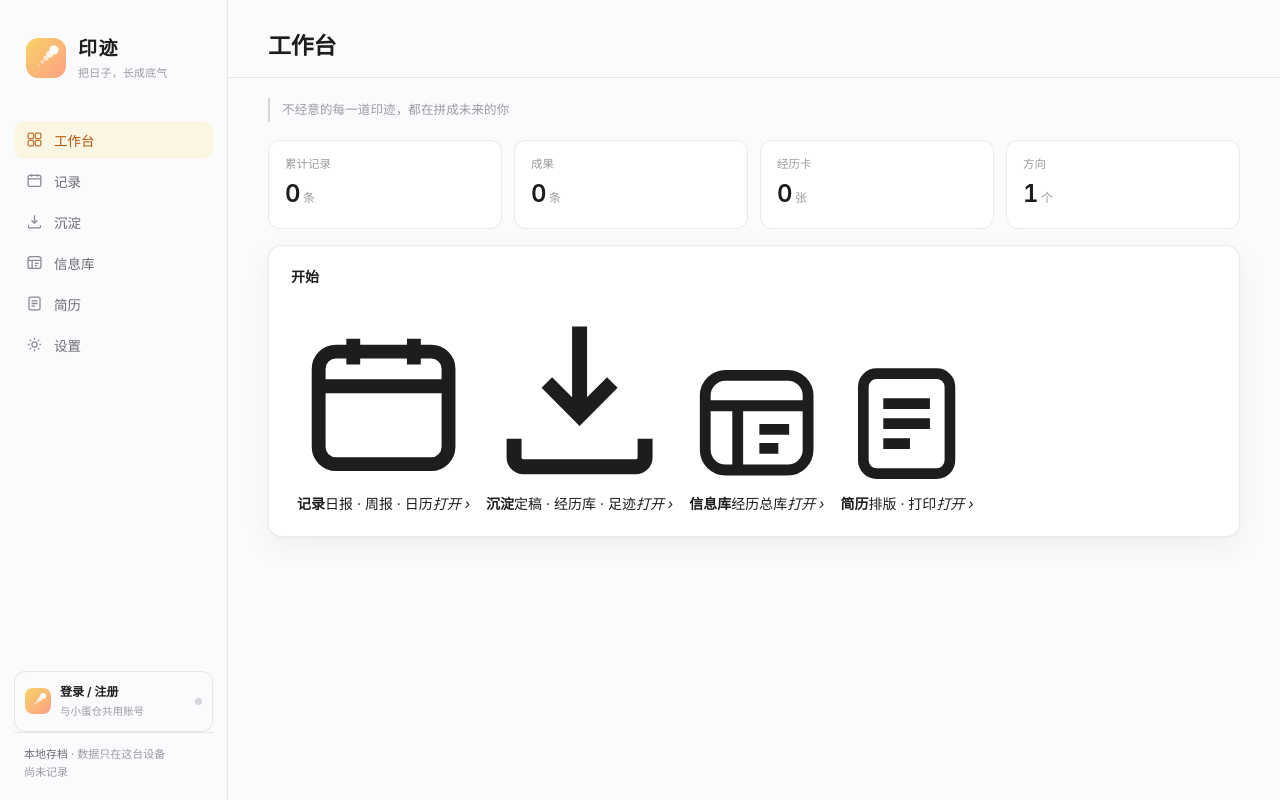
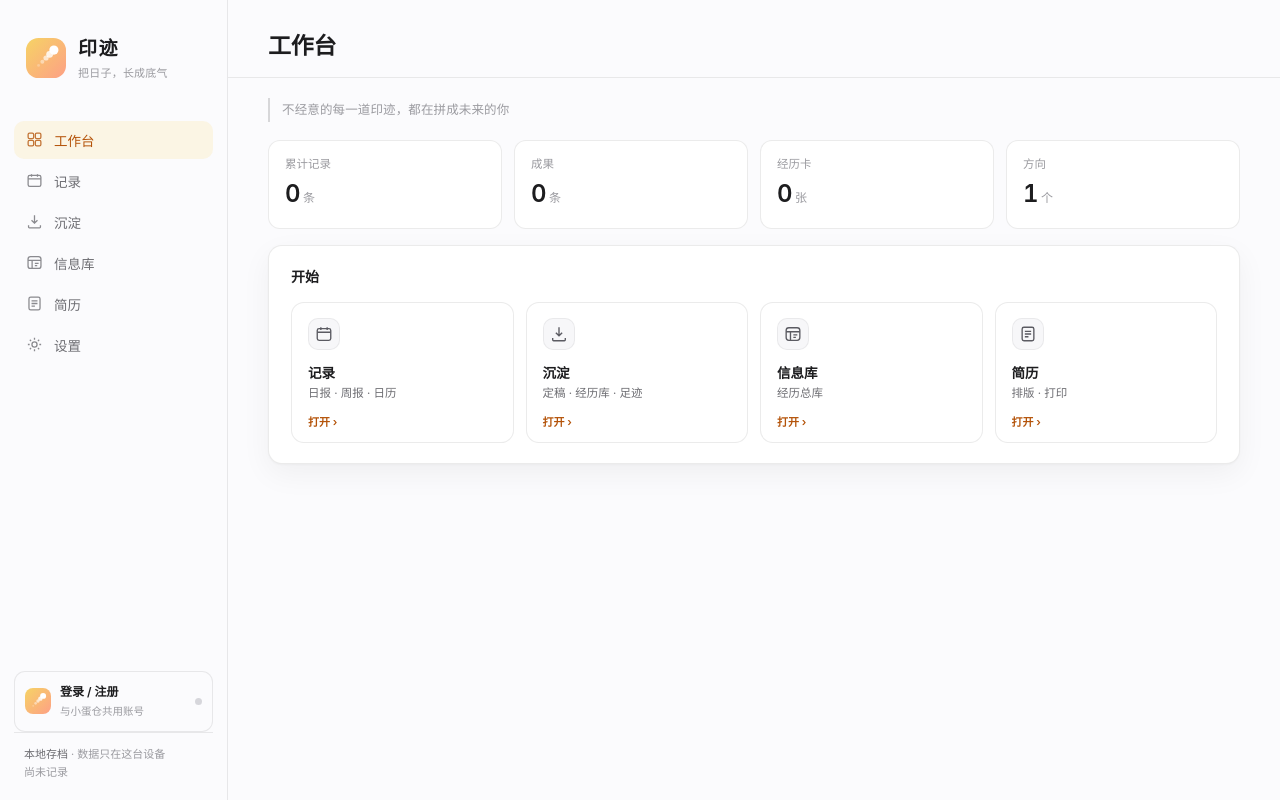
Before and after one commit to dzlssg/yinji-dist, a plain HTML site: page full-shell/src/index.html in a window 1280 px wide. Drawn offline with Linux system fonts and the light colour scheme.

Commit message:
fix(desktop): restore app-card base CSS; rebuild Windows installers

```diff
--- a/full-shell/src/index.html
+++ b/full-shell/src/index.html
@@ -251,6 +251,27 @@ textarea.inp{resize:vertical;min-height:76px;line-height:1.65}
  .subtabs button{flex:1 1 0;min-width:0;text-align:center}
  .subbar{justify-content:flex-start}
 }
+/* ===== 工作台「开始」入口卡：桌面端基础样式（补齐） ===== */
+/* 独立首页此前只有 ≤600px 的覆盖规则，桌面端缺这一段，
+   SVG 会按默认 300×150 撑开，四个入口图标变成粗黑大块。
+   样式照搬原版工作台（简历 HTML 内 Shadow DOM），列数按本页 4 个入口设为 4 列。
+   必须放在手机端适配块之前，让移动端原有的 2×2 覆盖规则继续生效。 */
+.mods{display:grid;grid-template-columns:repeat(4,minmax(0,1fr));gap:12px}
+.mod{display:flex;flex-direction:column;align-items:flex-start;gap:3px;text-align:left;
+ padding:15px 16px 13px;border:1px solid var(--line);border-radius:13px;
+ background:var(--card,#fff);transition:transform .12s,border-color .15s,box-shadow .15s}
+.mod:hover{border-color:rgba(180,83,9,.38);box-shadow:0 5px 18px rgba(86,40,4,.09);transform:translateY(-1px)}
+.mod .mi{width:32px;height:32px;border-radius:10px;display:inline-flex;align-items:center;justify-content:center;
+ background:#f7f7f9;border:1px solid rgba(0,0,0,.055);color:#5b5b62;margin-bottom:9px;
+ transition:background .15s,border-color .15s,color .15s}
+.mod .mi svg{width:18px;height:18px;stroke-width:1.5}
+.mod:hover .mi{background:#fff6e8;border-color:rgba(240,180,41,.35);color:#b45309}
+.mod b{font-size:13.5px;font-weight:600;color:var(--ink)}
+.mod>span:not(.mi){font-size:11.5px;color:var(--sub);line-height:1.55}
+.mod em{font-style:normal;font-size:11px;color:var(--accent);margin-top:7px;font-weight:600}
+@media(max-width:1180px){.mods{grid-template-columns:repeat(2,minmax(0,1fr))}}
+@media(max-width:860px){.mods{grid-template-columns:1fr}}
+
 /* ===== 手机端适配（≤600px）：纯追加，桌面版一行不动 =====
    触屏重点：输入框统一 16px（小于 16px iOS 会自动放大页面）、
    按钮与日历格子给足点击面积、底部留出安全区、顶部导航横向滑动。 */
```
Also changed, not shown: shell/src/index.html (+21 -0 lines), 4 other files.
